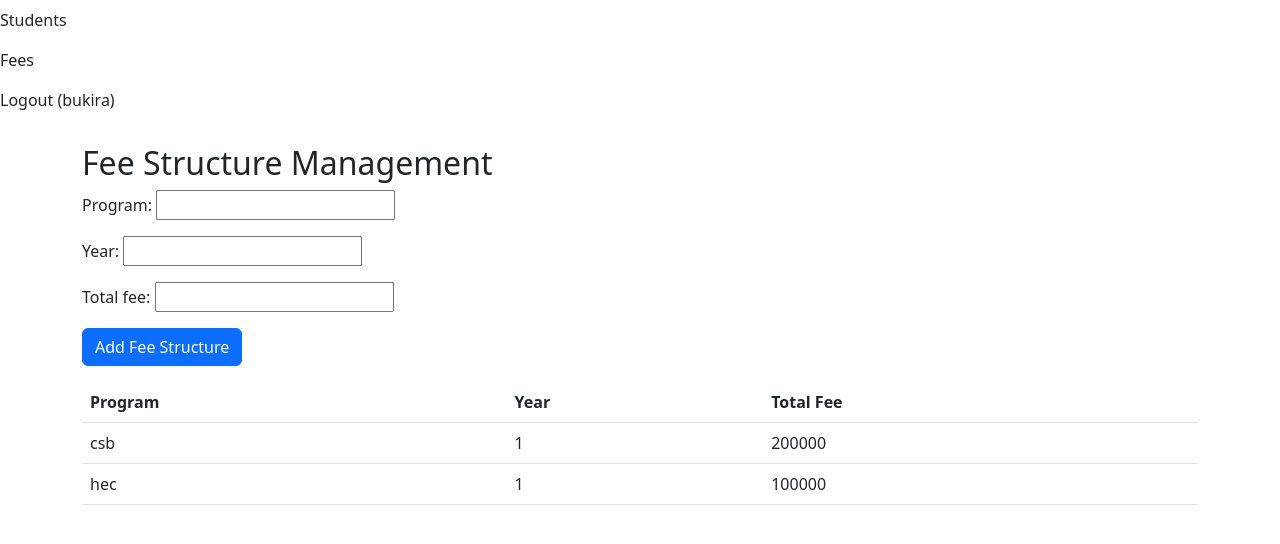
After one commit to sophonie-1/student_fee_system, a Django app: page /fees/ in a window 1280 px wide. The commit adds this page. Shown: the top 544 px of the page. Run offline with Django 5.2, Linux system fonts and the light colour scheme; a user stored in the database is signed in; data comes from the database, SQL or seed files in the repository; both versions use the stored data as it was after the commit.

Commit message:
views: i have added fees structure views

```diff
--- a/management/urls.py
+++ b/management/urls.py
@@ -6,4 +6,6 @@ from . import views
 urlpatterns = [
     path('students/', views.StudentListView.as_view(), name='student_list'),
     path('students/<str:student_id>/edit/', views.StudentUpdateView.as_view(), name='student_edit'),
+    path('students/<str:student_id>/delete/', views.StudentDeleteView.as_view(), name='student_delete'),
+    path('fees/', views.FeeStructureListView.as_view(), name='fee_structure_list'),
 ]
--- a/management/views.py
+++ b/management/views.py
@@ -1,5 +1,5 @@
 from django.contrib.auth.mixins import LoginRequiredMixin
-from django.views.generic import ListView
+from django.views.generic import ListView, DeleteView
 from django.shortcuts import redirect
 from .models import Student
 from .forms import StudentForm
@@ -33,3 +33,35 @@ class StudentUpdateView(LoginRequiredMixin, UpdateView):
     template_name = 'management/student_edit.html'
     pk_url_kwarg = 'student_id'  # Use 'student_id' in URL instead of default 'pk'
     success_url = reverse_lazy('student_list')
+
+class StudentDeleteView(LoginRequiredMixin, DeleteView):
+    model = Student
+    template_name = 'management/student_delete.html'
+    pk_url_kwarg = 'student_id'  # Use 'student_id' in URL
+    success_url = reverse_lazy('student_list')
+
+from .models import Student, FeeStructure  # Add FeeStructure here
+from .forms import StudentForm, FeeStructureForm  # Add FeeStructureForm here
+
+# ... existing views ...
+
+class FeeStructureListView(LoginRequiredMixin, ListView):
+    model = FeeStructure
+    template_name = 'management/fee_structure_list.html'
+    context_object_name = 'fees'
+
+    def get_context_data(self, **kwargs):
+        context = super().get_context_data(**kwargs)
+        context['form'] = FeeStructureForm()  # Empty form for GET
+        return context
+
+    def post(self, request, *args, **kwargs):
+        form = FeeStructureForm(request.POST)
+        if form.is_valid():
+            form.save()
+            return redirect('fee_structure_list')
+        # Invalid: Manually set queryset and build context
+        self.object_list = self.get_queryset()
+        context = super().get_context_data(object_list=self.object_list, **kwargs)
+        context['form'] = form  # Include invalid form with errors
+        return self.render_to_response(context)
--- a/templates/base.html
+++ b/templates/base.html
@@ -8,16 +8,13 @@
 </head>
 
 <body>
-    <nav class="navbar navbar-expand-lg navbar-light bg-light">
-        <div class="container">
-            <a class="navbar-brand" href="{% url 'login' %}">Fee System</a>
-            <div class="navbar-nav ms-auto">
-                {% if user.is_authenticated %}
-                <a class="nav-link" href="{% url 'logout' %}">Logout ({{ user.username }})</a> {% else %}
-                <a class="nav-link" href="{% url 'login' %}">Login</a> {% endif %}
-            </div>
-        </div>
-    </nav>
+    <div class="navbar-nav ms-auto">
+        {% if user.is_authenticated %}
+        <a class="nav-link" href="{% url 'student_list' %}">Students</a>
+        <a class="nav-link" href="{% url 'fee_structure_list' %}">Fees</a>
+        <a class="nav-link" href="{% url 'logout' %}">Logout ({{ user.username }})</a> {% else %}
+        <a class="nav-link" href="{% url 'login' %}">Login</a> {% endif %}
+    </div>
     <div class="container mt-4">
         {% block content %}{% endblock %}
     </div>
--- /dev/null
+++ b/templates/management/fee_structure_list.html
@@ -0,0 +1,32 @@
+{% extends 'base.html' %}
+{% block content %}
+<h2>Fee Structure Management</h2>
+<form method="post">
+    {% csrf_token %}
+    {{ form.as_p }}
+    {% if form.errors %}
+        <div class="alert alert-danger">
+            Please correct the errors below: {{ form.errors }}
+        </div>
+    {% endif %}
+    <button type="submit" class="btn btn-primary">Add Fee Structure</button>
+</form>
+<table class="table mt-3">
+    <thead>
+        <tr>
+            <th>Program</th><th>Year</th><th>Total Fee</th>
+        </tr>
+    </thead>
+    <tbody>
+        {% for fee in fees %}
+        <tr>
+            <td>{{ fee.program }}</td>
+            <td>{{ fee.year }}</td>
+            <td>{{ fee.total_fee }}</td>
+        </tr>
+        {% empty %}
+        <tr><td colspan="3">No fee structures yet.</td></tr>
+        {% endfor %}
+    </tbody>
+</table>
+{% endblock %}
--- a/templates/management/student_list.html
+++ b/templates/management/student_list.html
@@ -29,6 +29,7 @@
             <td>{{ student.get_status }}</td>
             <td>
                 <a href="{% url 'student_edit' student.student_id %}" class="btn btn-sm btn-warning">Edit</a>
+                <a href="{% url 'student_delete' student.student_id %}" class="btn btn-sm btn-danger" onclick="return confirm('Are you sure?')">Delete</a>
             </td>
         </tr>
         {% empty %}
```
Also changed, not shown: templates/management/student_delete.html (added, +10 -0 lines), db.sqlite3.
